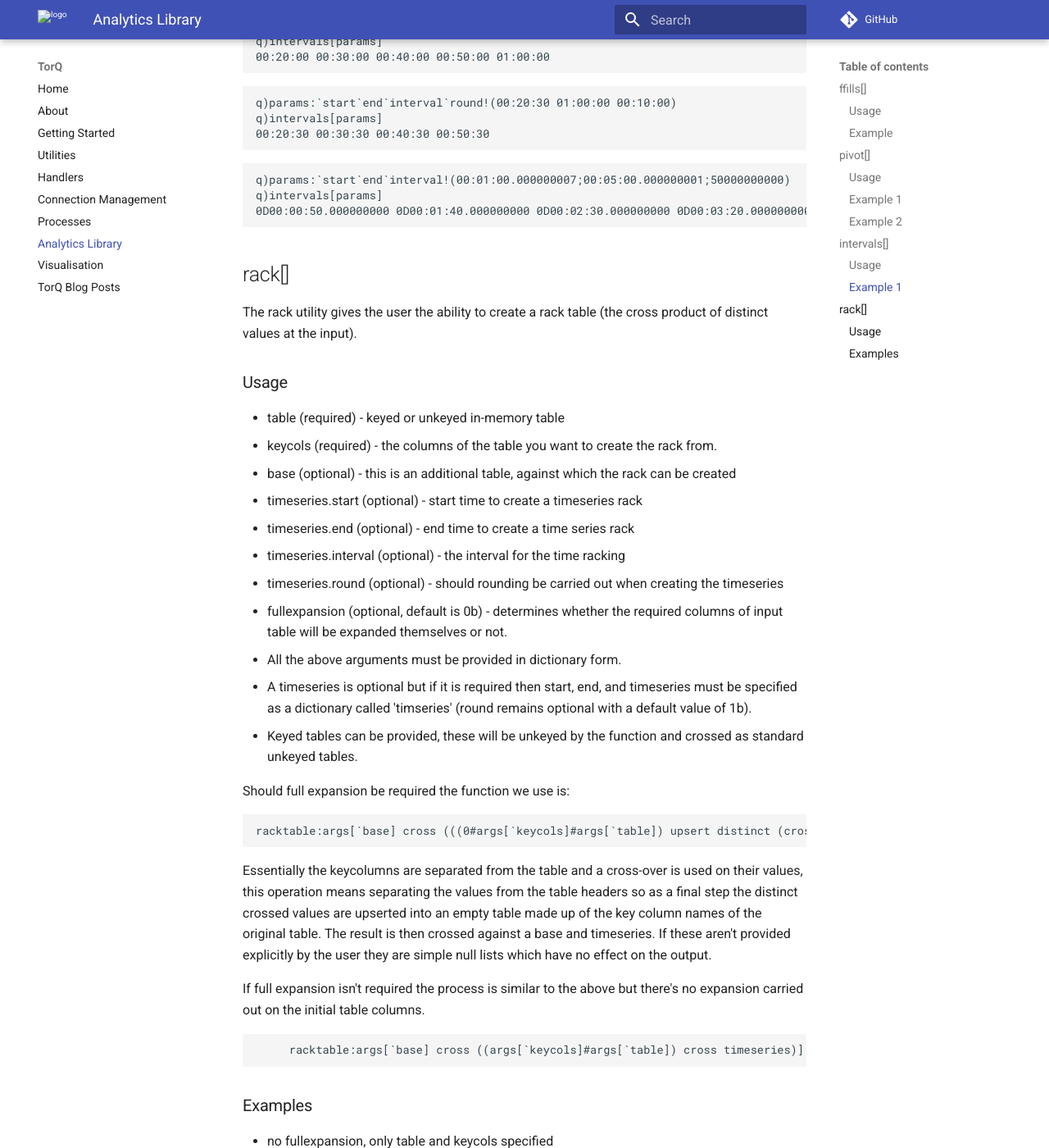
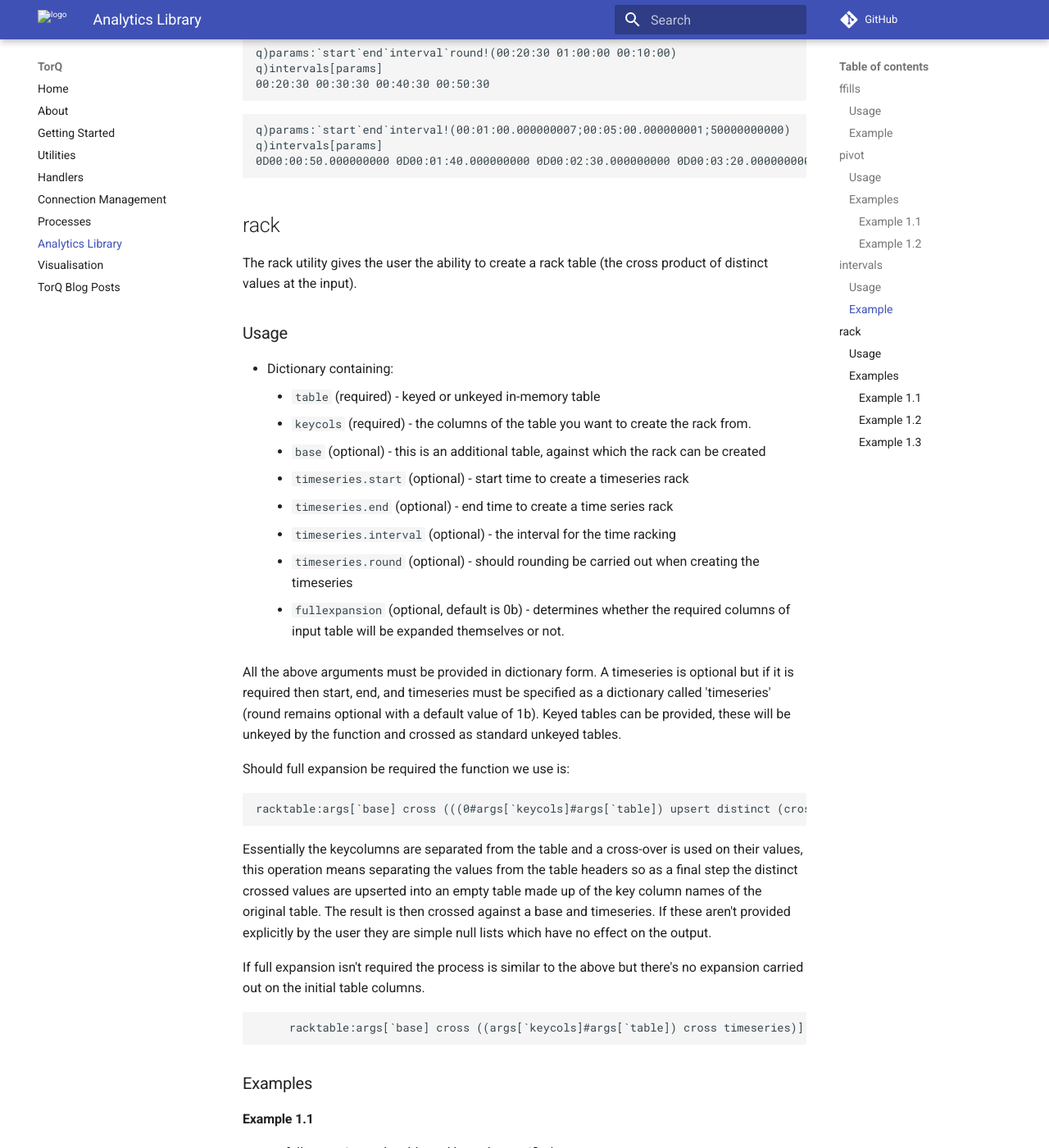
Before and after one commit to DataIntellectTech/TorQ, an MkDocs documentation site: the page built from docs/analyticslib.md, in a window 1280 px wide and 1400 px high, scrolled down 7642 px. Shown: the whole window at 82% size. Built offline with MkDocs 1.6.1 and Material for MkDocs 9.7.7, drawn with Linux system fonts in a browser that asks for light colours; comment, search, counter and statistics services are not loaded; old or Windows-style settings are respelled for this version of MkDocs; some of the changed text lies outside the part shown.

Commit message:
Re-formatting of documentation

````diff
--- a/docs/analyticslib.md
+++ b/docs/analyticslib.md
@@ -5,22 +5,22 @@
 All functions contain usage examples, as well as an explanation on the type and form of the arguments they accept.
 
 
-## ffills[]
+## ffills
 
 ### Usage
 This script contains the utility to dynamically forward fill a given table keyed by given columns.
 Input parameters:
-* Dictionary containing:
-	* `table` - Table to be forward filled
-	* `by` - list of column names to key the table (optional)
-	* `keycols` - list of columns names to be forward filled (optional)
+- Dictionary containing:
+	- `table` - Table to be forward filled
+	- `by` - list of column names to key the table (optional)
+	- `keycols` - list of columns names to be forward filled (optional)
 
 OR
 
-* Table
+- Table
 
 This utility is equivalent to:
-* `update fills col1, fills col2 ... by col2 from table`
+- `update fills col1, fills col2 ... by col2 from table`
 
 
 If you have a large data set or just a table with multiple columns typing this statement out can be quite laborious.
@@ -170,27 +170,28 @@
 ..
 ```
 
-## pivot[]
+## pivot
 This is a modified version of code available on [code.kx](http://code.kx.com/q/cookbook/pivoting-tables/#a-very-general-pivot-function-and-an-example)
 
 ### Usage
 This script contains the utility to pivot a table, specifying the keyed columns, the columns
 you wish to pivot around and the values you wish to expose. This utility takes a dictionary as
 input with the following parameters:
-
-* `table 	- the table you want to pivot
-* `by	- the keyed columns
-* `piv	- the pivot columns
-* `var	- the variables you want to see
-* `f	- the function to create your column names (optional)
-* `g 	- the function to sort your column names (optional)
+- Dictionary containing:
+	- `table` 	- the table you want to pivot
+	- `by`	- the keyed columns
+	- `piv`	- the pivot columns
+	- `var`	- the variables you want to see
+	- `f`	- the function to create your column names (optional)
+	- `g` 	- the function to sort your column names (optional)
 
 The optional function f is a function of var and piv which creates column names for your
 pivoted table.
 The optional function g is a function of the keyed columns, piv and the return of f, which
 sorts the columns in ascending order.
 
-### Example 1
+### Examples
+#### Example 1.1
 We have a table of quotes:
 
 ```
@@ -236,7 +237,7 @@
 ..
 ```
 
-### Example 2
+#### Example 1.2
 We have the following table showing some FX data:
 ```
 q)t
@@ -287,14 +288,19 @@
 ```
 
 
-## intervals[]
-
-parameters:start,end,interval,round (optional)
+## intervals
 
 The intervals.q utility in the .al namespace is used to output a
 list of equally spaced intervals between given start and end points.
 
 ### Usage
+
+Input parameters:
+- Dictionary containing:
+	- `start` - starting integer number
+	- `end` - ending integer number
+	- `interval` - interval spacing between values
+	- `round` (optional) - toggle rounding to nearest specified interval
 
 Parameters should be passed in the form of a dictionary, where start
 and end must be of the same type and interval can be either a long int
@@ -353,23 +368,24 @@
 q)intervals[params]
 0D00:00:50.000000000 0D00:01:40.000000000 0D00:02:30.000000000 0D00:03:20.000000000 0D00:04:10.000000000 0D00:05:00.000000000
 ```
-## rack[]
+## rack
 The rack utility gives the user the ability to create a rack table
 (the cross product of distinct values at the input).
 
 ### Usage
-* table (required) - keyed or unkeyed in-memory table
-* keycols (required) - the columns of the table you want to create the rack from.
-* base (optional) - this is an additional table, against which the rack can be created
-* timeseries.start (optional) - start time to create a timeseries rack
-* timeseries.end (optional) - end time to create a time series rack
-* timeseries.interval (optional) - the interval for the time racking
-* timeseries.round (optional) - should rounding be carried out when creating the timeseries
-* fullexpansion (optional, default is 0b) - determines whether the required columns of input table will be expanded themselves or not.
+- Dictionary containing:
+	- `table` (required) - keyed or unkeyed in-memory table
+	- `keycols` (required) - the columns of the table you want to create the rack from.
+	- `base` (optional) - this is an additional table, against which the rack can be created
+	- `timeseries.start` (optional) - start time to create a timeseries rack
+	- `timeseries.end` (optional) - end time to create a time series rack
+	- `timeseries.interval` (optional) - the interval for the time racking
+	- `timeseries.round` (optional) - should rounding be carried out when creating the timeseries
+	- `fullexpansion` (optional, default is 0b) - determines whether the required columns of input table will be expanded themselves or not.
 
-- All the above arguments must be provided in dictionary form.
-- A timeseries is optional but if it is required then start, end, and timeseries  must be specified as a dictionary called 'timseries' (round remains optional with a default value of 1b).
-- Keyed tables can be provided, these will be unkeyed by the function and crossed as standard unkeyed tables.
+ All the above arguments must be provided in dictionary form.
+ A timeseries is optional but if it is required then start, end, and timeseries  must be specified as a dictionary called 'timeseries' (round remains optional with a default value of 1b).
+ Keyed tables can be provided, these will be unkeyed by the function and crossed as standard unkeyed tables.
 
 Should full expansion be required the function we use is:
 ```
@@ -384,6 +400,7 @@
 ```
 
 ### Examples
+#### Example 1.1
 - no fullexpansion, only table and keycols specified
 ```
 q)t
@@ -408,7 +425,7 @@
 ```
 (simplest case, only returns unaltered keycols)
 
-
+#### Example 1.2
 - timeseries,fullexpansion specified, table is a keyed table
 ```
 q)dic
@@ -437,7 +454,7 @@
 b   cme  11:00
 b   cme  12:00
 ```
-
+#### Example 1.3
 - timeseries,fullexpansion specified,base specified, table is keyed
 ```
 q)dic
````
Also changed, not shown: other parts of docs/analyticslib.md (+11 -2 lines).
